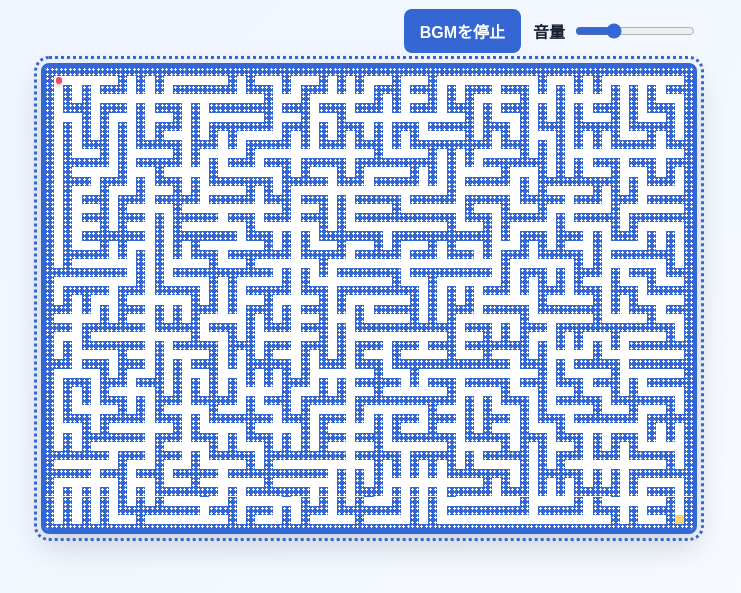
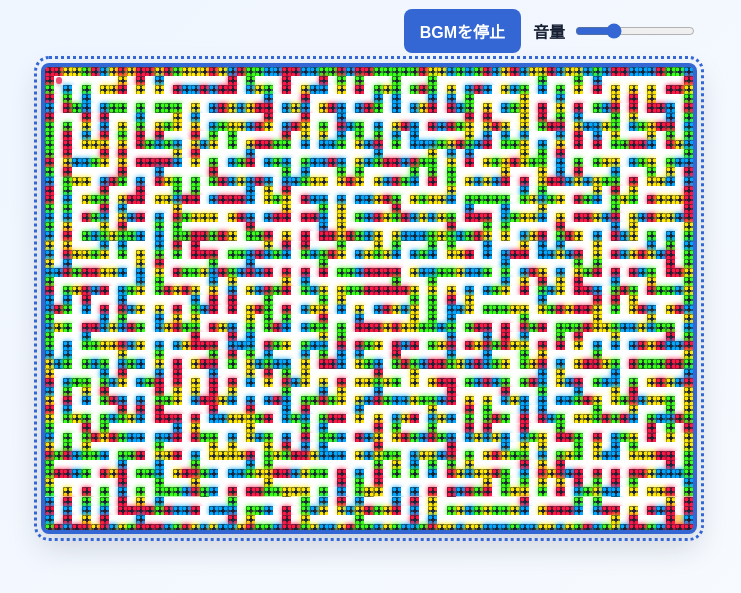
Before and after one commit to kaho41864874-creator/11-17-, a plain HTML site: page index.html in a window 1280 px wide. Shown: the part 191-784 px from the top of the page, without its empty margins (271-1012 px from the left). Drawn offline with Linux system fonts and the light colour scheme.

Commit message:
ドット色

```diff
--- a/script.js
+++ b/script.js
@@ -209,6 +209,9 @@ function createMaze() {
 
       if (symbol === "#") {
         cell.classList.add("wall");
+        const dotColors = ["neon-red", "neon-yellow", "neon-blue", "neon-green"];
+        const dotColor = dotColors[Math.floor(Math.random() * dotColors.length)];
+        cell.classList.add(dotColor);
       } else if (symbol === "S") {
         cell.classList.add("start");
       } else if (symbol === "G") {
--- a/style.css
+++ b/style.css
@@ -100,9 +100,29 @@ button:hover {
 }
 
 .wall {
-  background-color: #3567d4;
-  background-image: radial-gradient(circle, #fff 1.2px, transparent 1.4px);
-  background-size: 5px 5px;
+  --dot-color: #3567d4;
+  background:
+    radial-gradient(circle, var(--dot-color) 1.8px, transparent 2.1px) 0 0 / 5px 5px,
+    #172033;
+  box-shadow:
+    inset 0 0 3px var(--dot-color),
+    0 0 5px var(--dot-color);
+}
+
+.wall.neon-red {
+  --dot-color: #ff1744;
+}
+
+.wall.neon-yellow {
+  --dot-color: #ffe600;
+}
+
+.wall.neon-blue {
+  --dot-color: #00a8ff;
+}
+
+.wall.neon-green {
+  --dot-color: #39ff14;
 }
 
 .path {
```
